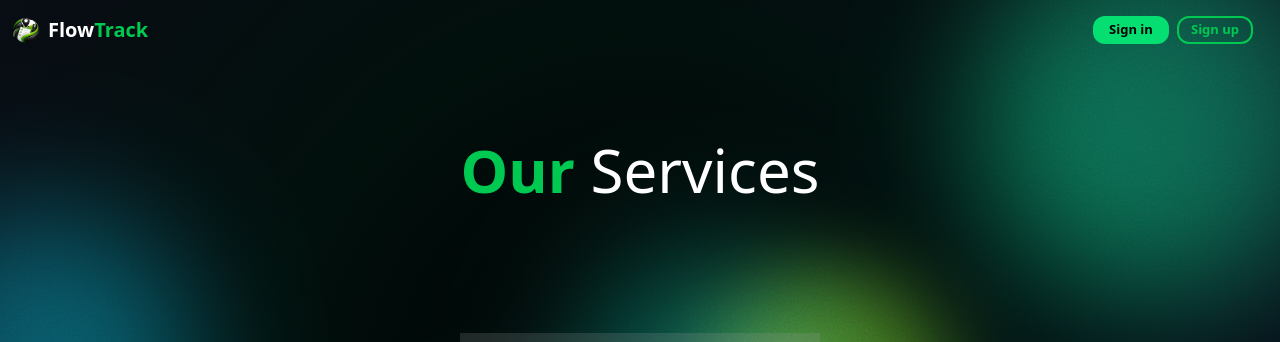
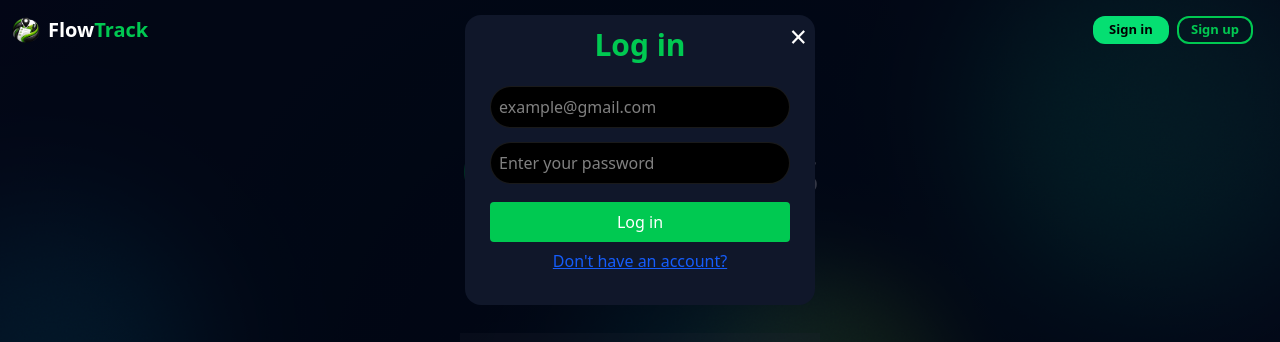
Before and after one commit to Samrat-Deula7/FlowTrack, a React (Vite) app in the folder Frontend/: page /landing in a window 1280 px wide. Shown: the top 342 px of the page. Built offline with nearby package versions, Linux system fonts and the light colour scheme; grey boxes are pictures that could not be loaded.

Commit message:
Working on the alert feature

```diff
--- a/Frontend/src/Alert.tsx
+++ b/Frontend/src/Alert.tsx
@@ -0,0 +1,102 @@
+import { useState } from "react";
+import { useEffect } from "react";
+
+export type AlertType = {
+  alert: boolean;
+  type: "success" | "failure";
+  msg: string;
+};
+
+type LoginProps = {
+  setAlertPopUp: React.Dispatch<React.SetStateAction<AlertType>>;
+  AlertPopUp: AlertType;
+};
+
+const Alert: React.FC<LoginProps> = ({
+  AlertPopUp, setAlertPopUp
+}) => {
+
+
+
+
+
+
+  return (
+    <div
+      className={`fixed top-0 left-0 max-w-screen w-full bg-[#020617CC] z-40 flex flex-col items-center justify-center transition-all duration-300 ease-in-out ${
+        AlertPopUp.alert
+          ? "h-screen opacity-100 pointer-events-auto"
+          : "h-0 opacity-0 pointer-events-none scale-0"
+      }`}
+    >
+      <div
+        className={`relative -top-60  w-[300px]  xl:w-[350px] xl:h-[290px]  text-center bg-[#10172a]  rounded-2xl py-3 px-2 ${
+          AlertPopUp.alert ? "animate-popup" : ""
+        }`}
+      >
+        <h2 className="text-2xl  xl:text-3xl font-bold mb-4 text-green-500 text-center">
+          Log in
+        </h2>
+
+        <button
+          onClick={() => {
+            setAlertPopUp({...AlertPopUp,alert:false});
+          }}
+          className="absolute top-1 right-2  text-white text-xl lg:text-3xl  focus:outline-none cursor-pointer "
+          aria-label="Close button"
+        >
+          &times;
+        </button>
+
+        <form
+        //   onSubmit={handleSubmit}
+          className="flex flex-col justify-around items-center text-center h-[170px]"
+        >
+          <div className="relative">
+            <input
+              type="email"
+              id="login-email"
+              name="email"
+              className="w-[280px] xl:w-[300px] bg-black border border-white/10 rounded-full  px-2 py-1 xl:px-2 xl:py-2 text-white transition focus:outline-none focus:border-green-500 focus:bg-[#020617CC]"
+              placeholder="example@gmail.com"
+            //   onChange={onChange}
+            //   value={credentials.email}
+            />
+          </div>
+
+          <div className="relative">
+            <input
+              type="password"
+              id="login-password"
+              name="password"
+              className="w-[280px] xl:w-[300px] bg-black border border-white/10 rounded-full  px-2 py-1 xl:px-2 xl:py-2 text-white transition focus:outline-none focus:border-green-500 focus:bg-[#020617CC]"
+              placeholder="Enter your password"
+            //   onChange={onChange}
+            //   value={credentials.password}
+            />
+          </div>
+
+          <button
+            // onClick={createUser}
+            id="login"
+            type="submit"
+            className="w-[280px] xl:w-[300px] mt-1 bg-green-500 text-white  px-2 py-1 xl:px-2 xl:py-2 rounded font-medium transition relative overflow-hidden hover:-translate-y-0.5 hover:shadow-[0_0_15px_rgba(59,130,246,0.4)]"
+          >
+            Log in
+          </button>
+        </form>
+        <button
+          onClick={() => {
+            // setSignupbtn(true);
+            // setLoginbtn(false);
+          }}
+          className="text-blue-600 underline cursor-pointer"
+        >
+          Don't have an account?
+        </button>
+      </div>
+    </div>
+  );
+};
+
+export default Alert;
--- a/Frontend/src/App.tsx
+++ b/Frontend/src/App.tsx
@@ -15,21 +15,18 @@ import Visualization from "./AfterLoggedInComponents/Visualization";
 import History from "./AfterLoggedInComponents/History";
 import Iteration from "./AfterLoggedInComponents/Iteration";
 
-type AlertType={
-  alert:boolean,
-  type:"success"|"failure",
-  msg:string
-}
+import Alert, {type AlertType} from "./Alert";
+
 
 function App() {
   let navigate = useNavigate();
   const [Loggedin, setLoggedin] = useState(false);
   const [Loginbtn, setLoginbtn] = useState(false);
   const [Signupbtn, setSignupbtn] = useState(false);
-  const [Alert, SetAlert] = useState<AlertType>({
-    alert: false,
+  const [AlertPopUp, setAlertPopUp] = useState<AlertType>({
+    alert: true,
     type: "failure",
-    msg:"",
+    msg: "",
   });
 
   useEffect(() => {
@@ -37,13 +34,14 @@ function App() {
   }, [Loggedin]);
 
   useEffect(() => {
-    if (Loginbtn || Signupbtn) {
+    if (Loginbtn || Signupbtn || AlertPopUp.alert) {
       const scrollY = window.scrollY;
       document.body.style.position = "fixed";
       document.body.style.top = `-${scrollY}px`;
       document.body.style.left = "0";
       document.body.style.right = "0";
       document.body.style.overflow = "hidden";
+      document.body.style.pointerEvents = "none";
     } else {
       const scrollY = document.body.style.top;
       document.body.style.position = "";
@@ -51,9 +49,10 @@ function App() {
       document.body.style.left = "";
       document.body.style.right = "";
       document.body.style.overflow = "";
+      document.body.style.pointerEvents = "auto";
       window.scrollTo(0, parseInt(scrollY || "0") * -1);
     }
-  }, [Loginbtn , Signupbtn]);
+  }, [Loginbtn, Signupbtn, AlertPopUp.alert]);
   return (
     <>
       <FlowtrackState>
@@ -63,6 +62,7 @@ function App() {
             element={
               <>
                 <Bg />
+                <Alert AlertPopUp={AlertPopUp} setAlertPopUp={setAlertPopUp} />
                 <Landing
                   setLoginbtn={setLoginbtn}
                   Loginbtn={Loginbtn}
```
